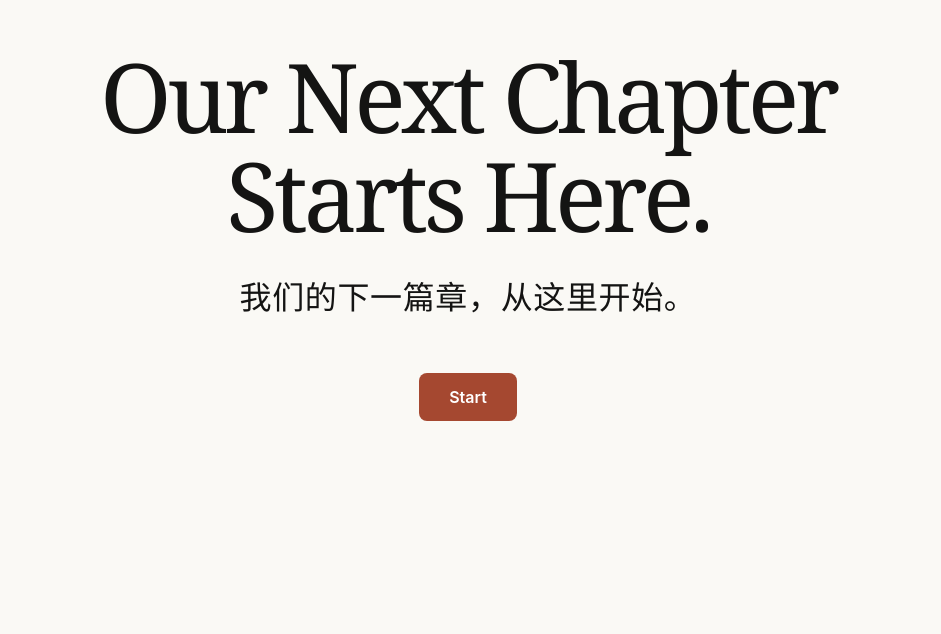
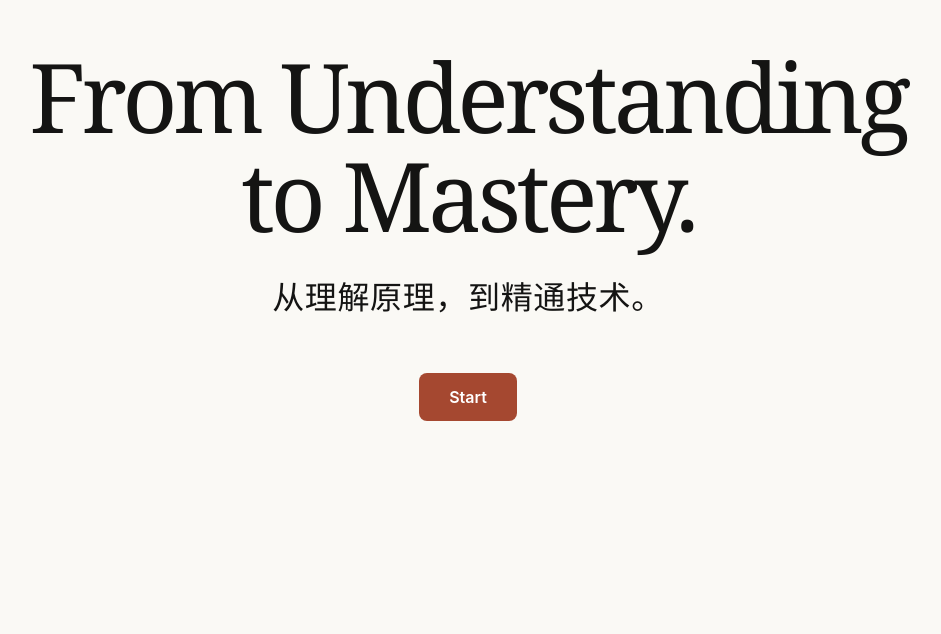
Before and after one commit to yangxiaomanc2/yxm-inference-kb, a plain HTML site: page index.html in a window 1280 px wide. Shown: the part 166-800 px from the top of the page, without its empty margins (172-1113 px from the left). Drawn offline with nearby package versions, Linux system fonts and the light colour scheme; no server answers.

Commit message:
Restore knowledge base homepage slogan

```diff
--- a/index.html
+++ b/index.html
@@ -114,8 +114,8 @@ body.edit .edit-note{display:block}
   <section class="hero" aria-labelledby="home-title">
     <div>
       <h1 id="home-title">
-        <span lang="en">Our Next Chapter Starts Here.</span>
-        <span class="hero-translation">我们的下一篇章，从这里开始。</span>
+        <span lang="en">From Understanding to Mastery.</span>
+        <span class="hero-translation">从理解原理，到精通技术。</span>
       </h1>
       <a class="start" href="#contents" lang="en">Start</a>
     </div>
```
